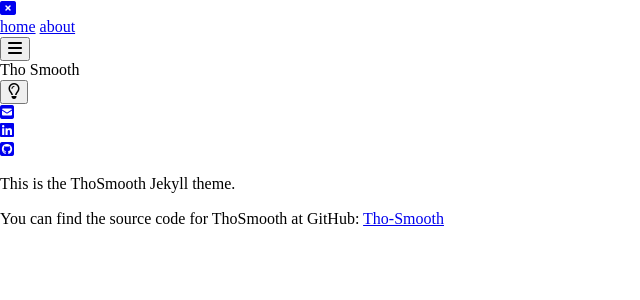
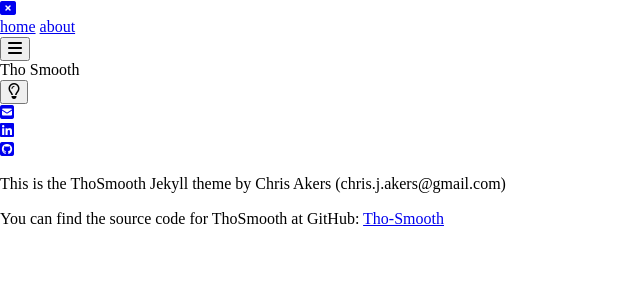
Before and after one commit to chris-j-akers/tho-smooth-jekyll-theme, a Jekyll site: the page built from about.md, in a window 1280 px wide. Shown: the top 300 px of the page, without its empty margins (0-640 px from the left). Built offline with Jekyll 4.4.1, drawn with Linux system fonts in a browser that asks for light colours; nearby versions of some CDN libraries; some web fonts are replaced; library files that are not in the unit come from our copies; part of the change alters nothing that is shown.

Commit message:
Corrections

```diff
--- a/_config.yml
+++ b/_config.yml
@@ -1,10 +1,9 @@
 title: Tho Smooth
-email: your-email@example.com
 baseurl: "/" # the subpath of your site, e.g. /blog
 url: ""
-linked_in_url: https://www.linkedin.com/in/chris-akers-1403114
-email_address: chris.j.akers@gmail.com
-github_url:  https://github.com/chris-j-akers
+linked_in_url: https://www.linkedin.com/my-profile
+email_address: example@gmail.com
+github_url:  https://github.com/my-repo
 
 markdown:           kramdown
 kramdown:
--- a/about.md
+++ b/about.md
@@ -4,7 +4,7 @@ title: about
 permalink: about/
 ---
 
-This is the ThoSmooth Jekyll theme.
+This is the ThoSmooth Jekyll theme by Chris Akers (chris.j.akers@gmail.com)
 
 You can find the source code for ThoSmooth at GitHub:
 [Tho-Smooth](https://github.com/chris-j-akers/tho-smooth-jekyll-theme)
```
